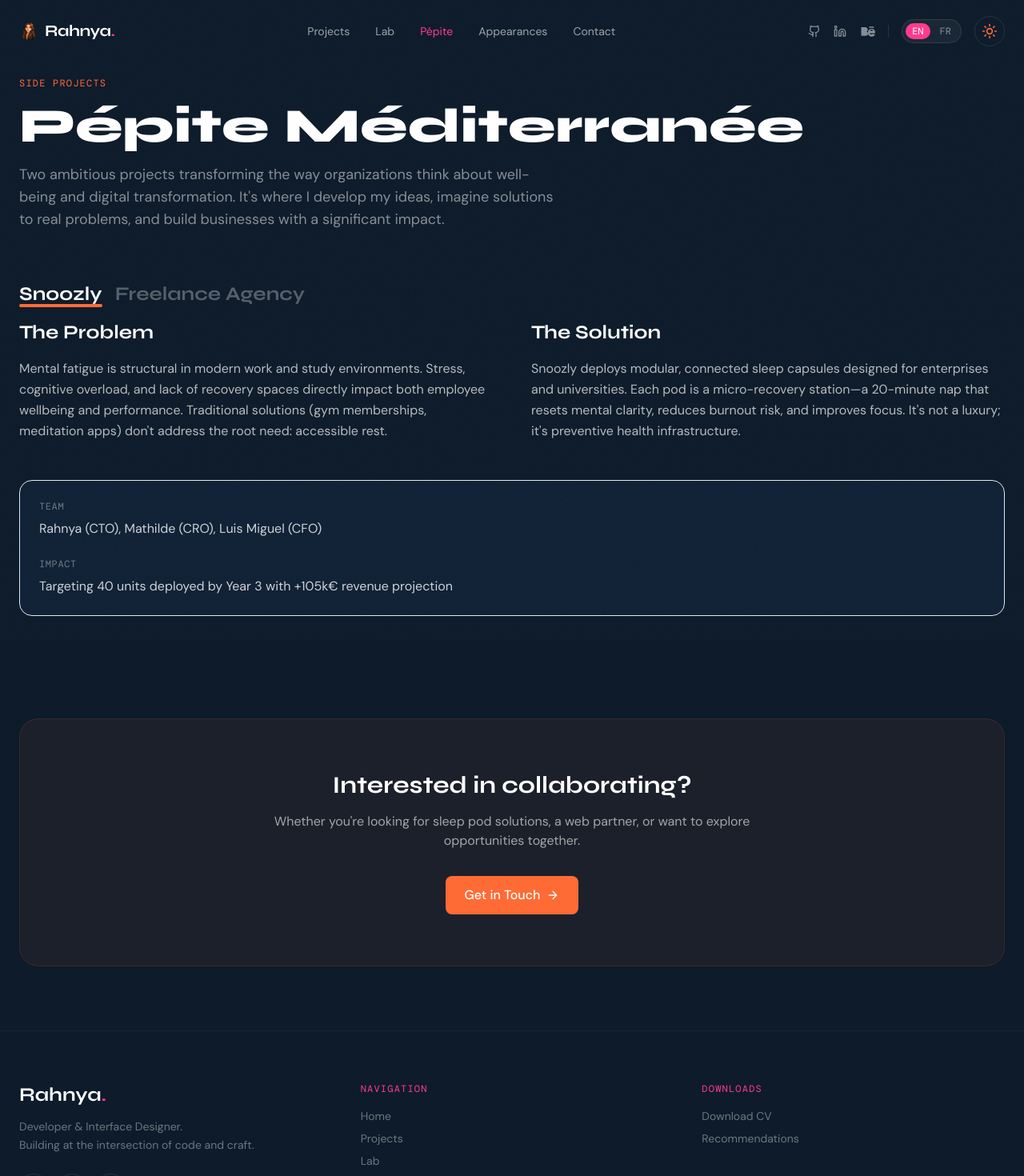
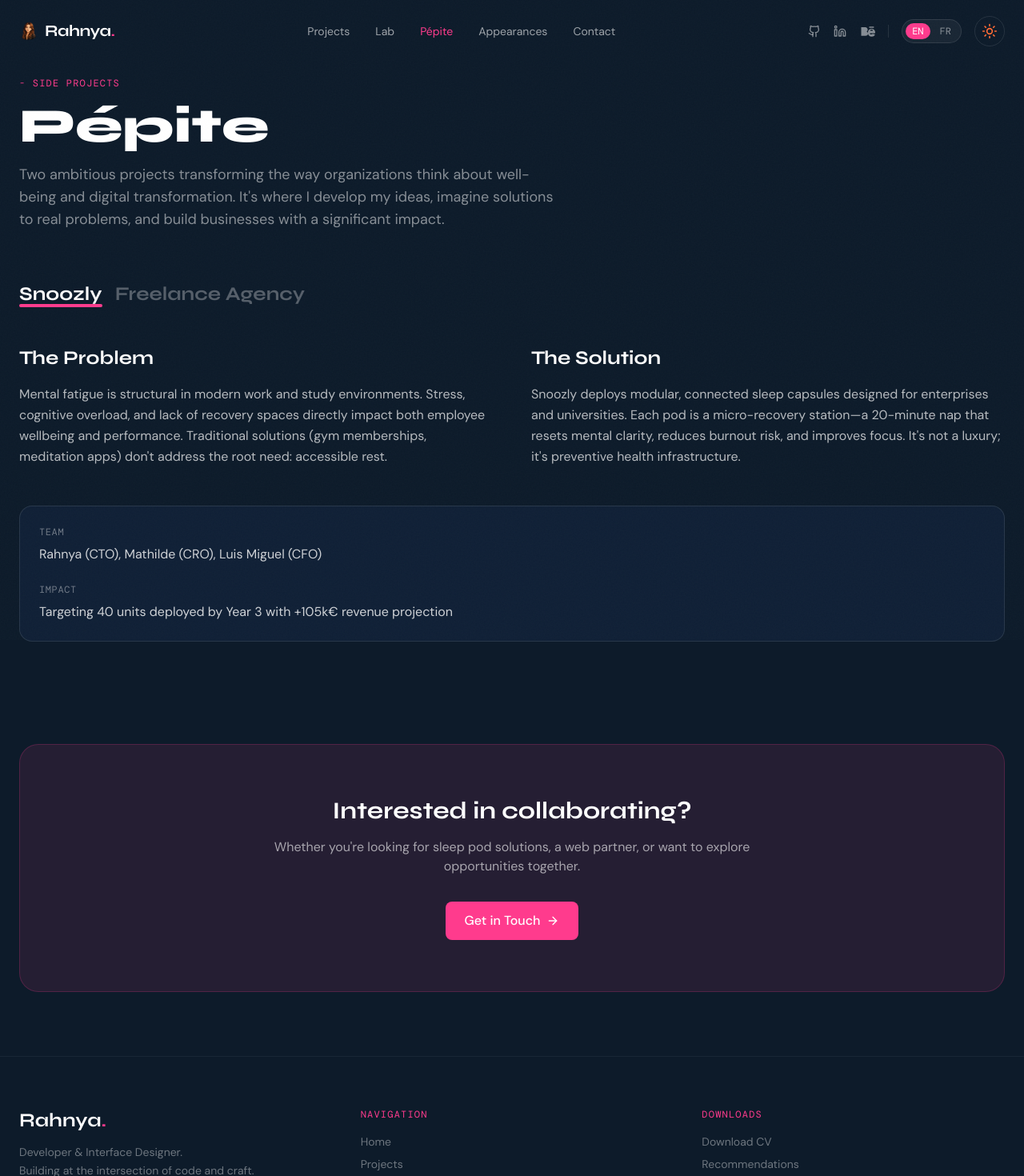
Before and after one commit to rahnya/portfolio2026, a Next.js app: page /pepite in a window 1280 px wide. Shown: the top 1470 px of the page at 80% size. Built offline with nearby package versions, Linux system fonts and the light colour scheme; a web font is replaced by a local one.

Commit message:
mode sombre  Pépite

```diff
--- a/app/pepite/page.tsx
+++ b/app/pepite/page.tsx
@@ -4,8 +4,8 @@
 import { useLang } from "@/components/LangContext";
 import { ArrowRight, Zap, Lightbulb, Users } from "lucide-react";
 
-const primaryColor = "#FF6B35";
-const accentColor = "#FF3B8D";
+const primaryColor = "#FF3B8D";
+const accentColor = "#FF6B35";
 
 export default function PepitePage() {
   const { lang } = useLang();
@@ -15,7 +15,7 @@
 
   const content = {
     en: {
-      title: "Pépite Méditerranée",
+      title: "Pépite",
       subtitle: "Entrepreneurship & Innovation Hub",
       hero: "Two ambitious projects transforming the way organizations think about well-being and digital transformation. It's where I develop my ideas, imagine solutions to real problems, and build businesses with a significant impact.",
 
@@ -55,7 +55,7 @@
     },
 
     fr: {
-      title: "Pépite Méditerranée",
+      title: "Pépite",
       subtitle: "Hub Entrepreneurial & Innovation",
       hero: "Deux projets ambitieux transformant la façon dont les organisations pensent le bien-être et la transformation digitale. C'est là où je développe mes idées, où j'imagine des solutions à de vrais problèmes et construis des entreprises avec un impact significatif.",
 
@@ -105,8 +105,8 @@
       <div className="max-w-7xl mx-auto">
         {/* Hero */}
         <div className="mb-16">
-          <p className="font-mono text-xs text-[#FF3B8D] dark:text-[#FF6B35] uppercase tracking-widest mb-4">
-            Side Projects
+          <p className="font-mono text-xs text-[#FF6B35] dark:text-[#FF3B8D] uppercase tracking-widest mb-4">
+          - Side Projects
           </p>
           <h1 className="font-display font-extrabold text-5xl md:text-6xl text-[#0F2847] dark:text-white mb-4">
             {current.title}
@@ -120,7 +120,7 @@
         {/* Projects Section */}
         <div id="projects" className="mb-32">
           {/* Toggle */}
-          <div className="flex gap-4 my-4  border-white/10 ">
+          <div className="flex gap-4 my-12 border-[#0F2847]/10 dark:border-white/10 ">
             {(["snoozly", "freelance"] as const).map((project) => (
               <button
                 key={project}
@@ -130,16 +130,15 @@
                 <span
                   className={`${
                     activeProject === project
-                      ? "text-white"
-                      : "text-white/30 hover:text-white/50"
+                      ? "text-[#0F2847] dark:text-white"
+                      : "text-[#0F2847]/30 hover:text-[#0F2847]/50 dark:text-white/30 dark:hover:text-white/50"
                   }`}
                 >
                   {projects[project as keyof typeof projects].name}
                 </span>
                 {activeProject === project && (
                   <div
-                    className="absolute bottom-0 left-0 h-1 w-full rounded-full"
-                    style={{ backgroundColor: primaryColor }}
+                    className="absolute bottom-0 left-0 h-1 w-full rounded-full bg-[#FF6B35] dark:bg-[#FF3B8D]"
                   />
                 )}
               </button>
@@ -149,53 +148,55 @@
           {/* Why & Solution */}
           <div className="grid grid-cols-1 md:grid-cols-2 gap-12">
             <div>
-              <h3 className="font-display text-2xl font-bold mb-4"> {activeData.why}</h3>
-              <p className="font-body text-white/70 leading-relaxed">{activeData.whyText}</p>
+              <h3 className="font-display text-2xl text-[#0F2847] dark:text-white font-bold mb-4"> {activeData.why}</h3>
+              <p className="font-body text-[#0F2847]/70 dark:text-white/70 leading-relaxed">{activeData.whyText}</p>
             </div>
             <div>
-              <h3 className="font-display text-2xl font-bold mb-4">{activeData.solution}</h3>
-              <p className="font-body text-white/70 leading-relaxed">{activeData.solutionText}</p>
+              <h3 className="font-display text-2xl text-[#0F2847] dark:text-white font-bold mb-4">{activeData.solution}</h3>
+              <p className="font-body text-[#0F2847]/70 dark:text-white/70 leading-relaxed">{activeData.solutionText}</p>
             </div>
           </div>
 
           {/* Team & Impact */}
-          <div className="bg-[#183153]/30 border border-white/8 rounded-2xl p-6 mt-12">
+          <div className="bg-[#F7F9FC] dark:bg-[#183153]/30 border border-[#0F2847]/10 dark:border-white/10 rounded-2xl p-6 mt-12">
             <div className="mb-6">
-              <p className="font-mono text-xs text-white/40 uppercase tracking-wider mb-2">
+              <p className="font-mono text-xs text-[#0F2847]/40 dark:text-white/40 uppercase tracking-wider mb-2">
                 {lang === "en" ? "Team" : "Équipe"}
               </p>
-              <p className="font-body text-white/80">{activeData.team}</p>
+              <p className="font-body text-[#0F2847]/80 dark:text-white/80">{activeData.team}</p>
             </div>
             <div>
-              <p className="font-mono text-xs text-white/40 uppercase tracking-wider mb-2">
+              <p className="font-mono text-xs text-[#0F2847]/40 dark:text-white/40 uppercase tracking-wider mb-2">
                 {lang === "en" ? "Impact" : "Impact"}
                 </p>
-                <p className="font-body text-white/80">{activeData.impact}</p>
+                <p className="font-body text-[#0F2847] dark:text-white/80">{activeData.impact}</p>
               </div>
             </div>
           </div>
 
         {/* Final CTA */}
         <div
-          className="rounded-3xl p-16 text-center"
-          style={{ backgroundColor: `${primaryColor}10`, border: `1px solid ${primaryColor}20` }}
+          className="rounded-3xl p-16 text-center
+                    bg-[#FF6B35]/10 dark:bg-[#FF3B8D]/10
+                    border border-[#FF6B35]/20 dark:border-[#FF3B8D]/20"
         >
-          <h2 className="font-display font-bold text-3xl text-white mb-4">
+          <h2 className="font-display font-bold text-3xl text-[#0F2847] dark:text-white mb-4">
             {lang === "en"
               ? "Interested in collaborating?"
               : "Intéressé pour collaborer ?"}
           </h2>
-          <p className="font-body text-white/60 mb-8 max-w-2xl mx-auto">
+          <p className="font-body text-[#0F2847]/60 dark:text-white/60 mb-8 max-w-2xl mx-auto">
             {lang === "en"
               ? "Whether you're looking for sleep pod solutions, a web partner, or want to explore opportunities together."
               : "Que vous cherchiez des solutions de capsules de repos, un partenaire web, ou que vous exploriez des opportunités ensemble."}
           </p>
           <Link
             href="/contact"
-            className="inline-flex items-center gap-2 px-6 py-3 rounded-lg text-white font-body font-medium transition-all duration-300"
-            style={{ backgroundColor: primaryColor }}
-            onMouseEnter={(e) => (e.currentTarget.style.opacity = "0.9")}
-            onMouseLeave={(e) => (e.currentTarget.style.opacity = "1")}
+            className="inline-flex items-center gap-2 px-6 py-3 rounded-lg font-body font-medium
+                      text-white
+                      bg-[#FF6B35] hover:bg-[#FF6B35]/90
+                      dark:bg-[#FF3B8D] dark:hover:bg-[#FF3B8D]/90
+                      transition-all duration-300"
           >
             {lang === "en" ? "Get in Touch" : "Me Contacter"}
             <ArrowRight className="w-4 h-4" />
```
